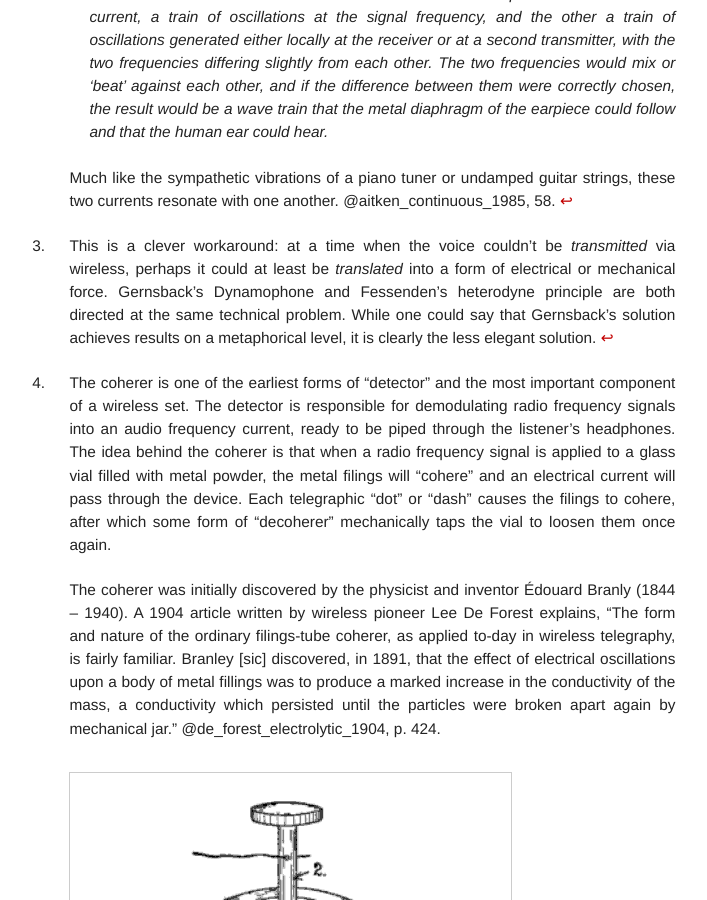
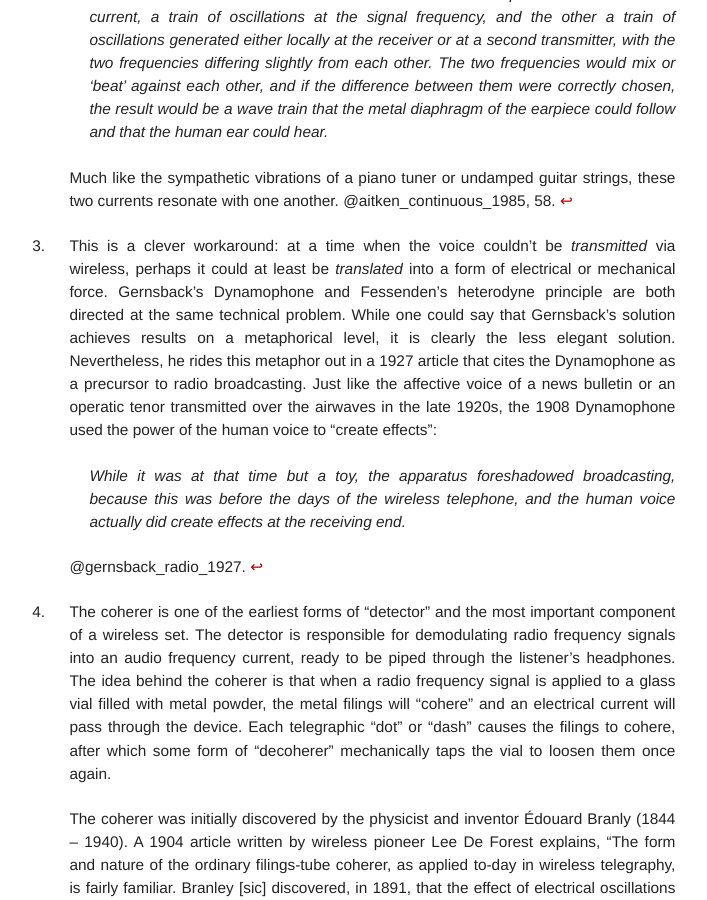
Before and after one commit to gwijthoff/perversity_of_things, a Jekyll site: the page built from 190805_the_dynamophone.md, in a window 1280 px wide and 900 px high, scrolled down 3741 px. Shown: the whole window, without its empty margins (263-970 px from the left). Built offline with Jekyll 4.4.1, drawn with Linux system fonts in a browser that asks for light colours.

Commit message:
footnote edits

```diff
--- a/190805_the_dynamophone.md
+++ b/190805_the_dynamophone.md
@@ -74,7 +74,11 @@ We remembered this in time and the present issue of "MODERN ELECTRICS" proves th
 
     Much like the sympathetic vibrations of a piano tuner or undamped guitar strings, these two currents resonate with one another.  @aitken_continuous_1985, 58.
 
-[^wrk]:  This is a clever workaround:  at a time when the voice couldn't be *transmitted* via wireless, perhaps it could at least be *translated* into a form of electrical or mechanical force.  Gernsback's Dynamophone and Fessenden's heterodyne principle are both directed at the same technical problem.  While one could say that Gernsback's solution achieves results on a metaphorical level, it is clearly the less elegant solution.
+[^wrk]:  This is a clever workaround:  at a time when the voice couldn't be *transmitted* via wireless, perhaps it could at least be *translated* into a form of electrical or mechanical force.  Gernsback's Dynamophone and Fessenden's heterodyne principle are both directed at the same technical problem.  While one could say that Gernsback's solution achieves results on a metaphorical level, it is clearly the less elegant solution.  Nevertheless, he rides this metaphor out in a 1927 article that cites the Dynamophone as a precursor to radio broadcasting.  Just like the affective voice of a news bulletin or an operatic tenor transmitted over the airwaves in the late 1920s, the 1908 Dynamophone used the power of the human voice to "create effects":
+
+    > While it was at that time but a toy, the apparatus foreshadowed broadcasting, because this was before the days of the wireless telephone, and the human voice actually did create effects at the receiving end.
+
+    @gernsback_radio_1927.
 
 [^coh]:  The coherer is one of the earliest forms of "detector" and the most important component of a wireless set.  The detector is responsible for demodulating radio frequency signals into an audio frequency current, ready to be piped through the listener's headphones.  The idea behind the coherer is that when a radio frequency signal is applied to a glass vial filled with metal powder, the metal filings will "cohere" and an electrical current will pass through the device.  Each telegraphic "dot" or "dash" causes the filings to cohere, after which some form of "decoherer" mechanically taps the vial to loosen them once again.
 
```
